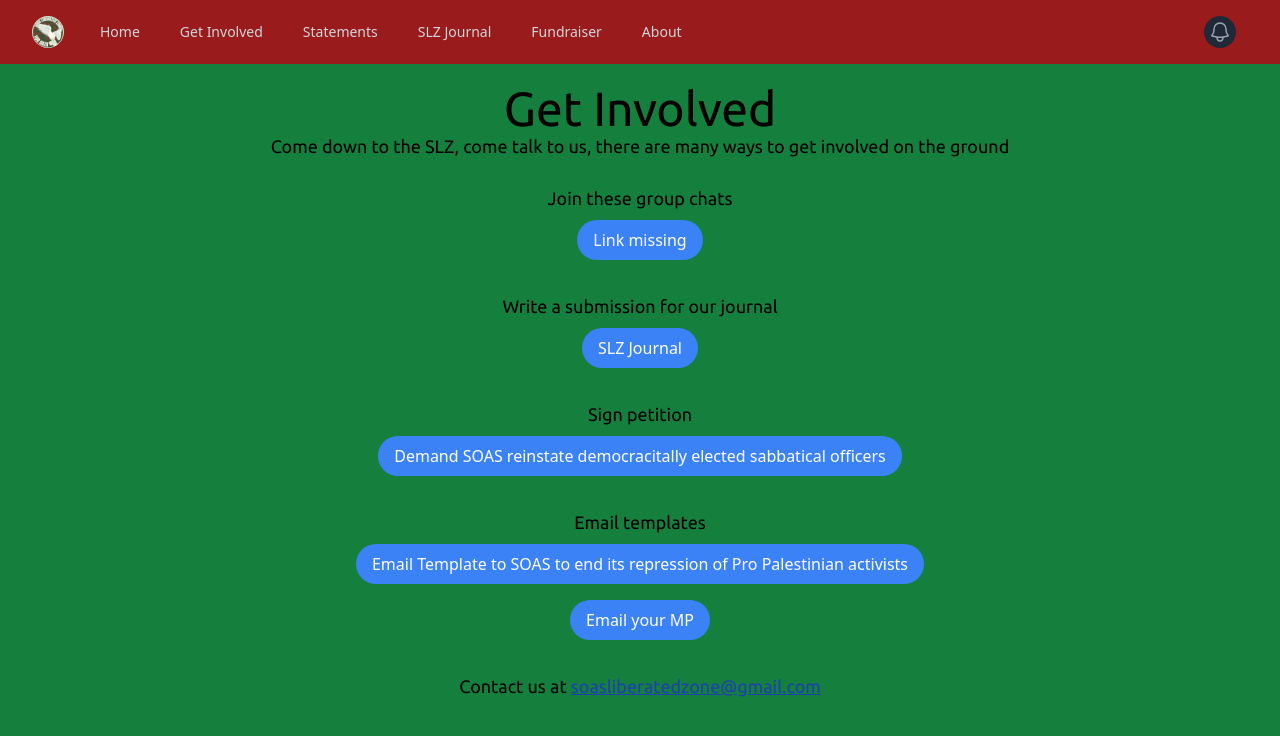
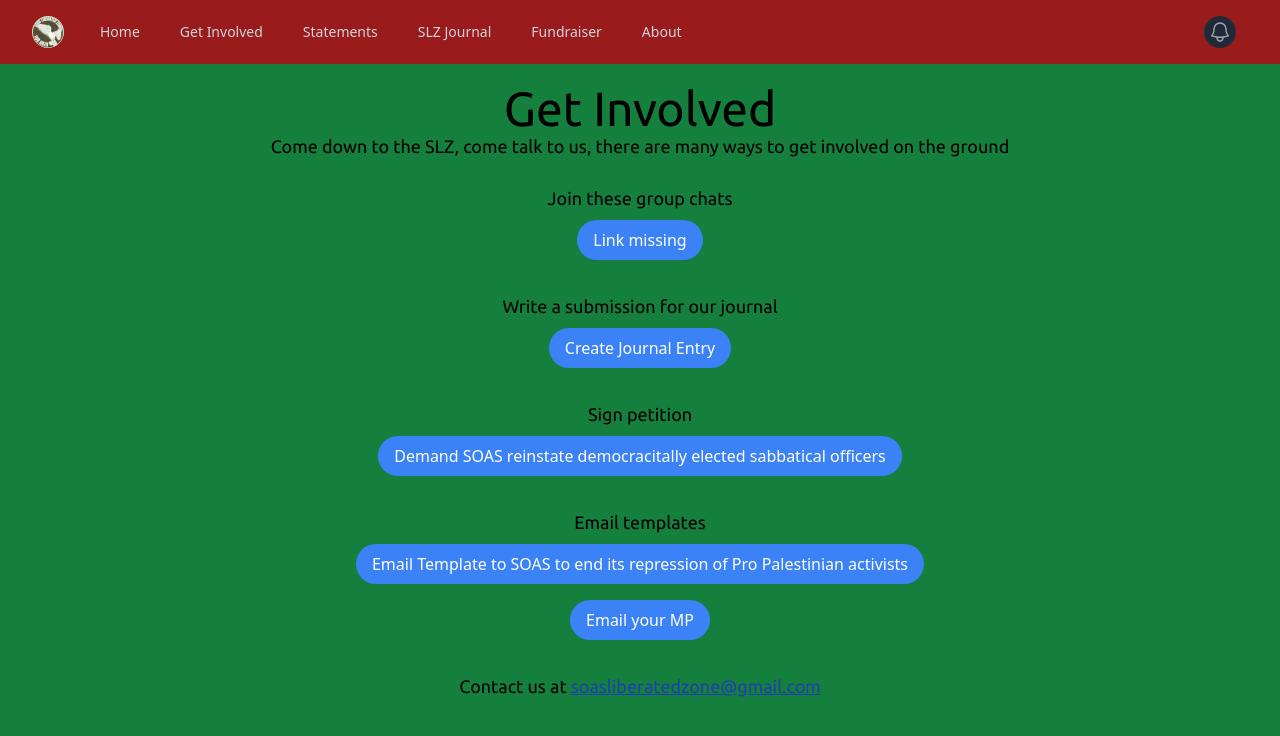
Before and after one commit to adilkhan49/soas-liberated-zone, a React (Vite) app in the folder frontend/: page /getinvolved in a window 1280 px wide. Shown: the top 736 px of the page. Built offline with nearby package versions, Linux system fonts and the light colour scheme.

Commit message:
getinvolved moved linkbutton

```diff
--- a/frontend/src/routes/getinvolved.jsx
+++ b/frontend/src/routes/getinvolved.jsx
@@ -1,14 +1,4 @@
-function LinkButton({ linkUrl, linkText }) {
-  return (
-<div class="container py-2 px-10 mx-0 min-w-full flex flex-col items-center">
-    <form action={linkUrl} method="get" target="_blank">
-      <button type="submit" class="bg-blue-500 hover:bg-blue-700 text-white py-2 px-4 rounded-full">
-      {linkText}
-            </button>
-    </form>
-  </div>
-  );
-}
+import LinkButton from "../components/linkbutton";
 
 
 const GetInvolved = props => {
@@ -32,8 +22,9 @@ const GetInvolved = props => {
         <p>Write a submission for our journal </p>
 
         <LinkButton
-          linkText={"SLZ Journal"}
-          linkUrl={"/journal"}
+          linkText={"Create Journal Entry"}
+          linkUrl={"/journal/create"}
+          target = ""
         ></LinkButton>
         <br></br>
 
```
